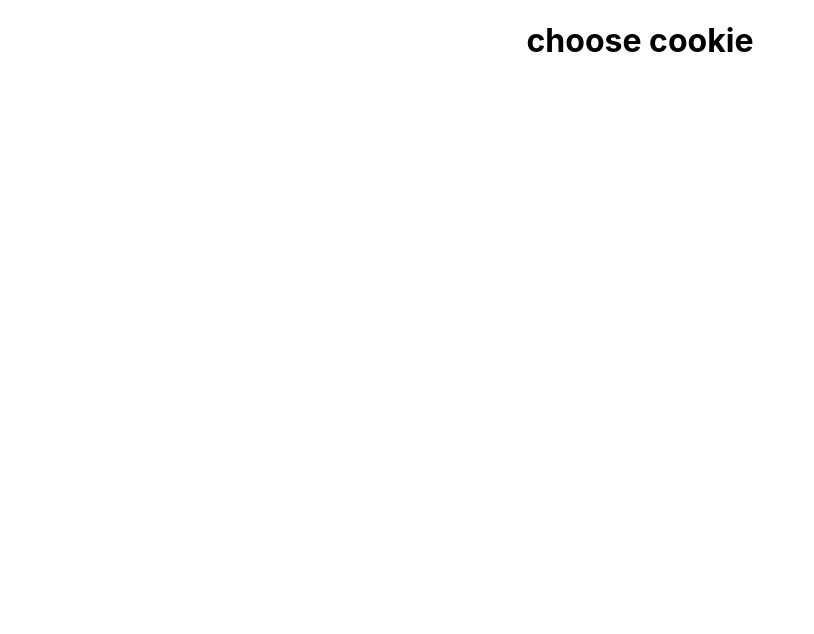
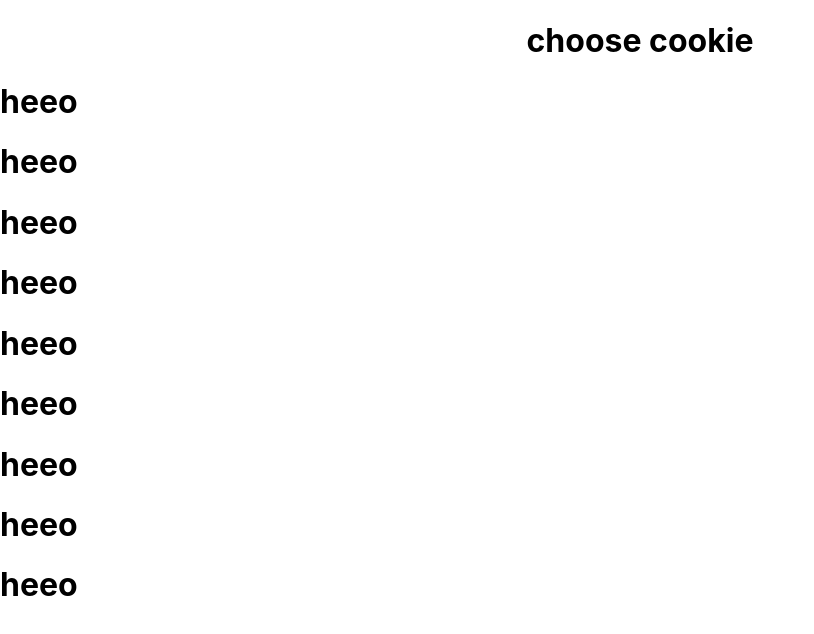
Before and after one commit to Hridoyshom/choice-cookies, a React (Create React App) app: page / in a window 1280 px wide. Shown: the top 634 px of the page, without its empty margins (0-814 px from the left). Built offline with nearby package versions, Linux system fonts and the light colour scheme.

Commit message:
destructing started

```diff
--- a/src/App.js
+++ b/src/App.js
@@ -1,6 +1,8 @@
 import logo from './logo.svg';
 import './App.css';
 import { useEffect, useState } from 'react';
+import Card from './Card/Card';
+
 
 function App() {
   const [cookies, setCookies] = useState([]);
@@ -13,8 +15,9 @@ function App() {
 
   return (
     <div>
+
       <h1 className='new'>choose cookie</h1>
-      {cookies.map((cookie) => console.log(cookie.name))}
+      {cookies.map((cookie) => (<Card key={cookie.id} cookieData={cookie} />))}
     </div>
   );
 
--- /dev/null
+++ b/src/Card/Card.css
@@ -0,0 +1,9 @@
+.card {
+    background-color: #c4c4c4;
+    height: 570px;
+    width: 350px;
+    padding: 15px;
+    position: relative;
+    justify-self: center;
+    clip-path: polygon(15% 0%, 100% 0, 100% 90%, 85% 100%, 0 100%, 0% 10%);
+  }
--- /dev/null
+++ b/src/Card/Card.js
@@ -0,0 +1,14 @@
+import React from 'react';
+
+const card = (props) => {
+    // console.log(props.coo);
+    const { name } = props.cookieData
+    console.log(name);
+    return (
+        <div>
+            <h1>heeo</h1>
+        </div>
+    );
+};
+
+export default card;
```
